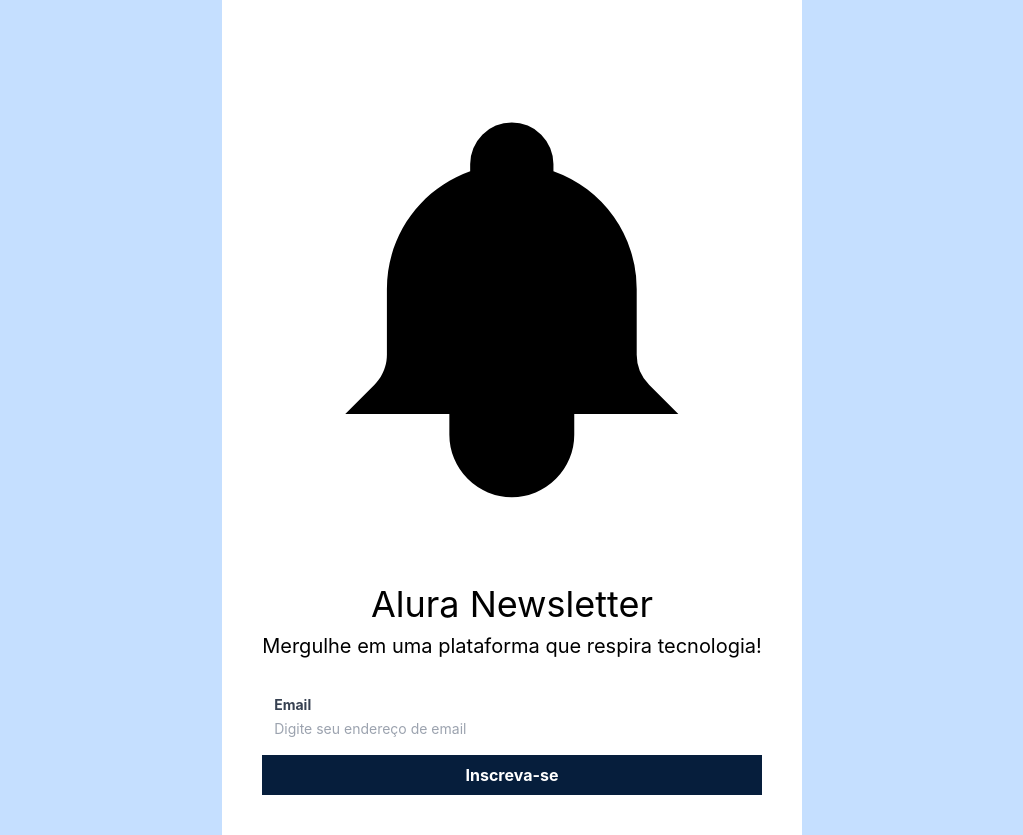
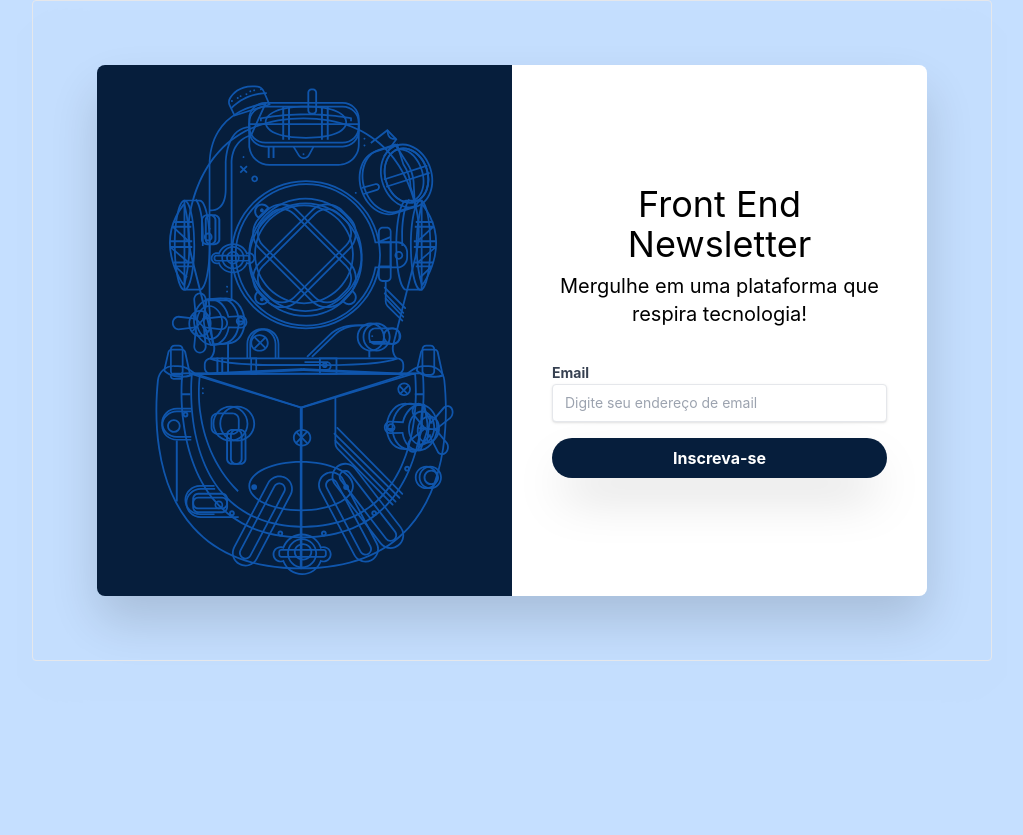
Before and after one commit to Deividmattos/Tailwindcss, a plain HTML site: page newsletter.html in a window 1280 px wide. Shown: the whole page, without its empty margins (128-1151 px from the left). After the commit the page ends 800 px from the top, so only its background shows below. Drawn offline with nearby package versions, Linux system fonts and the light colour scheme.

Commit message:
create img scuba diver

```diff
--- a/newsletter.html
+++ b/newsletter.html
@@ -5,7 +5,7 @@
     <meta charset="utf-8">
     <meta http-equiv="X-UA-Compatible" content="IE=edge">
     <meta name="viewport" content="width=device-width, initial-scale=1">
-    <title>Alura Newsletter</title>
+    <title>Newsletter</title>
     <script src="https://cdn.tailwindcss.com"></script>
     <script>
         tailwind.config = {
@@ -29,15 +29,15 @@
 
 <body class="bg-azul-claro font-inter flex justify-center items-center">
 
-    <main class="flex px-6">
+    <main class="flex p-16 rounded border drop-shadow-2xl lg:w-3/4">
 
-        <section class="bg-azul-escuro hidden">
-            <img class="" src="image/icone-mergulhador.svg" alt="icone de mergulhador">
+        <section class="bg-azul-escuro hidden lg:block w-1/2 rounded-lg lg:rounded-r-none">
+            <img class="p-5 mx-auto" src="image/icone-mergulhador.svg" alt="icone de mergulhador">
         </section>
 
-        <section class="bg-white p-10 gap-6 flex flex-col">
+        <section class="bg-white p-10 gap-6 flex flex-col rounded-lg lg:w-1/2 justify-center lg:rounded-l-none">
 
-            <div class="">
+            <div class=" hidden">
                 <svg class=""
                     width="35" height="20" viewBox="0 0 44 20" fill="none" xmlns="http://www.w3.org/2000/svg">
                     <path d="M41.1738 0.994633C40.8556 1.10918 40.6199 1.34129 40.4506 1.70905C40.3201 1.99542 40.2881 2.17026 40.3041 2.53199C40.3178 2.86056 40.3659 3.0776 40.4734 3.28861C40.5444 3.42728 41.7665 5.17565 41.9221 5.36254C41.9748 5.42584 42.0984 5.52834 42.1945 5.58561C42.3661 5.69413 42.373 5.69714 42.6545 5.69714C42.9291 5.69714 42.9474 5.69413 43.1237 5.59465C43.3663 5.45599 43.5722 5.19373 43.6912 4.86818C43.8034 4.56673 43.8285 4.34366 43.7874 4.00303C43.753 3.69255 43.7004 3.52374 43.5814 3.31574C43.4784 3.13789 42.4096 1.60958 42.2242 1.37445C41.9519 1.03081 41.5171 0.874056 41.1738 0.994633Z" />
@@ -52,14 +52,14 @@
             </div>
 
             <div class="text-center">
-                <h1 class="text-4xl mb-2">Alura Newsletter</h1>
+                <h1 class="text-4xl mb-2"> Front End Newsletter</h1>
                 <p class="text-xl mb-2">Mergulhe em uma plataforma que respira tecnologia!</p>
             </div>
 
             <form>
-                <label class="text-sm font-bold text-gray-700 mb-2 pl-3" for="email">Email</label>
-                <input class="text-sm w-full mb-4 pl-3" id="email" type="email" placeholder="Digite seu endereço de email">
-                <button class="font-bold text-white bg-azul-escuro w-full py-2" type="button">Inscreva-se</button>
+                <label class="text-sm font-bold text-gray-700 mb-2" for="email">Email</label>
+                <input class="text-sm w-full mb-4 pl-3 rounded border py-2 shadow focus:outline-none hover:border-azul-claro hover:ring-1 hover:ring-azul-escuro focus:border-azul-escuro" id="email" type="email" placeholder="Digite seu endereço de email">
+                <button class="font-bold text-white bg-azul-escuro w-full py-2 rounded-full shadow-2xl hover:bg-azul-hover duration-150" type="button">Inscreva-se</button>
             </form>
         </section>
     </main>
```
